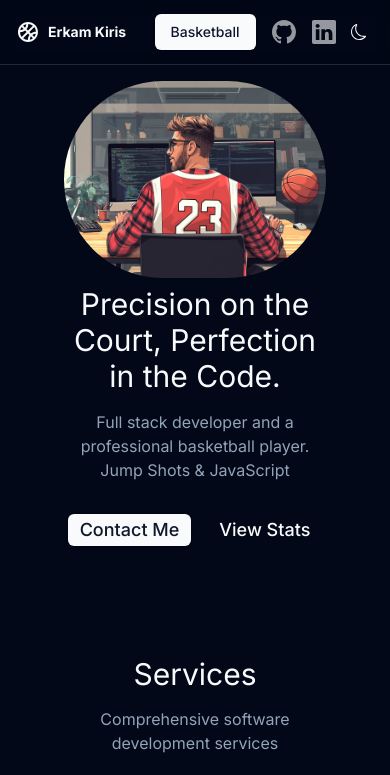
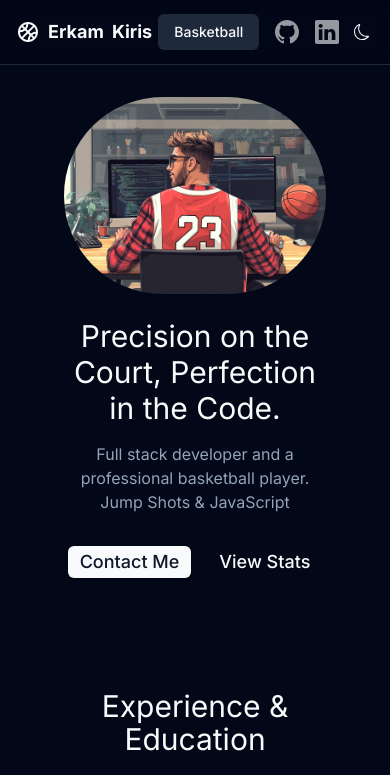
Before and after one commit to erkamkrs/portfolio-website, a Next.js app: page / in a window 390 px wide. Shown: the top 775 px of the page. Built offline with nearby package versions, Linux system fonts and the light colour scheme.

Commit message:
ref(header, footer): update name display in header and footer for consistency ref(page): adjust layout and spacing in Basketball and Developer pages ref(timeline): modify timeline component for improved responsiveness

```diff
--- a/app/basketball/page.tsx
+++ b/app/basketball/page.tsx
@@ -4,7 +4,7 @@ import Image from "next/image"
 import Link from "next/link"
 import BasketballImg from "@/public/basketball.jpg"
 import { Button } from "@/components/ui/button"
-import {Card} from "@/components/ui/card"
+import { Card } from "@/components/ui/card"
 import Contact from "@/components/contact"
 import Experience from "@/components/player/experience"
 import Stats from "@/components/player/stats"
@@ -60,10 +60,10 @@ export default function BasketballPage() {
         </div>
       </section>
 
-       {/* Hero Mobile Section */}
-       <section className="my-4 flex items-center lg:hidden">
+      {/* Hero Mobile Section */}
+      <section className="my-4 flex items-center lg:hidden">
         <div className="container flex flex-col items-center gap-2 w-3/4 mx-auto">
-        <div className="w-full">
+          <div className="w-full py-4">
             <Image
               src={BasketballImg}
               alt="Hero"
@@ -75,7 +75,7 @@ export default function BasketballPage() {
           </div>
           <div className="flex flex-col items-center text-center">
             <h1 className="font-heading text-3xl sm:text-3xl md:text-4xl">
-            Precision on the Court, Perfection in the Code.
+              Precision on the Court, Perfection in the Code.
             </h1>
             <p className="mt-4 text-muted-foreground sm:text-lg">
               Full stack developer and a professional basketball player.<br />
@@ -83,10 +83,10 @@ export default function BasketballPage() {
             </p>
             <div className="flex flex-row mt-8 space-x-4">
               <Button asChild size="sm" className="text-lg">
-              <Link href="#highlights">Watch Highlights</Link>
+                <Link href="#highlights">Watch Highlights</Link>
               </Button>
               <Button asChild size="sm" variant="ghost" className="text-lg">
-              <Link href="#stats">View Stats</Link>
+                <Link href="#stats">View Stats</Link>
               </Button>
             </div>
           </div>
@@ -94,11 +94,13 @@ export default function BasketballPage() {
         </div>
       </section>
 
+      {/* Experience Timeline Section */}
+      <Experience />
+
       {/* Stats Section */}
       <Stats />
 
-      {/* Experience Timeline Section */}
-      <Experience />
+
 
       {/* Highlights Section */}
       <section id="highlights" className="container py-8 md:py-12 lg:py-24">
--- a/app/page.tsx
+++ b/app/page.tsx
@@ -46,7 +46,7 @@ export default function DeveloperPage() {
       {/* Hero Mobile Section */}
       <section className="my-4 flex items-center lg:hidden">
         <div className="container flex flex-col items-center gap-2 ">
-        <div className="w-full">
+        <div className="w-full py-4">
             <Image
               src={DeveloperImg}
               alt="Hero"
@@ -77,11 +77,12 @@ export default function DeveloperPage() {
         </div>
       </section>
 
-      {/* Services Section */}
-      <Services />
 
       {/* Experience Section */}
       <Experience />
+
+      {/* Services Section */}
+      <Services />
 
       {/* Technologies Section */}
       <Technologies />
--- a/components/site-footer.tsx
+++ b/components/site-footer.tsx
@@ -6,10 +6,11 @@ import { BsGithub, BsLinkedin } from "react-icons/bs"
 export function SiteFooter() {
   return (
     <footer className="border-t py-6 md:py-0">
-      <div className="container flex flex-col items-center justify-between gap-4 md:h-24 md:flex-row">
-        <div className="flex flex-row items-center gap-4 px-2 md:flex-row 2 md:px-0">
+      <div className="container flex flex-row justify-between gap-4 md:h-24 md:flex-row">
+        <div className="flex lg:flex-row items-center gap-2 px-2 md:flex-row 2 md:px-0">
           <BiBasketball className="h-8 w-8" />
-          <p className="font-bold text-lg">Erkam Kiris</p>
+          <p className="font-bold text-lg">Erkam</p>
+          <p className="font-bold text-lg">Kiris</p>
         </div>
         <div className="flex flex-row justify-end gap-4 w-full items-center">
           <Link href="https://github.com/erkamkrs" className="text-foreground/60 hover:text-foreground">
--- a/components/site-header.tsx
+++ b/components/site-header.tsx
@@ -35,8 +35,8 @@ export function SiteHeader() {
         <div className=" flex items-center space-x-4">
             <Link href={isBasketball ? "/basketball" : "/"} className=" flex items-center space-x-2">
               <BiBasketball className="h-6 w-6" />
-              <span className="font-bold text-sm lg:text-lg">Erkam Kiris</span>
-            </Link>
+              <p className="font-bold text-lg">Erkam</p>
+              <p className="font-bold text-lg">Kiris</p>            </Link>
           <nav className="flex hidden md:flex items-center space-x-6 text-sm font-medium">
             {navItems.map((item) => (
               <Link
@@ -54,7 +54,7 @@ export function SiteHeader() {
         </div>
         <div className="flex flex-1 items-center justify-between space-x-2 md:justify-end">
           <div className="flex flex-row justify-between gap-4 w-full items-center">
-            <Button onClick={() => router.push(isBasketball ? "/" : "/basketball")} className="ml-auto">
+            <Button variant={"secondary"} onClick={() => router.push(isBasketball ? "/" : "/basketball")} className="ml-auto">
               {isBasketball ? "Developer" : "Basketball"}
             </Button>
             <Link href="https://github.com/erkamkrs" className="text-foreground/60 hover:text-foreground">
--- a/components/timeline.tsx
+++ b/components/timeline.tsx
@@ -73,7 +73,7 @@ export function Timeline({ contents }: TimelineProps) {
   }, [])
 
   return (
-    <div ref={pageRef} className="relative lg:pt-24 my-12 max-w-[2000px] mx-auto">
+    <div ref={pageRef} className="relative lg:pt-24 my-12 mx-4 max-w-[2000px] mx-auto">
       <div className="ml-8 lg:ml-0 timeline-line absolute top-0 bottom-0 w-[2px] bg-primary/20 z-10 lg:left-1/2 transform -translate-x-1/2"></div>
       <div className="flex flex-col space-y-20">
         {contents.map((content: TimelineContent, index: number) => (
@@ -88,7 +88,7 @@ export function Timeline({ contents }: TimelineProps) {
             index % 2 === 0 ? "lg:justify-end" : "lg:justify-start"
           }`}
         >
-            <div className="year ml-8 lg:ml-0 text-5xl lg:text-6xl py-2 absolute lg:left-1/2 top-[30%] transform -translate-x-1/2 -translate-y-1/2 z-20 bg-background">
+            <div className="year ml-8 lg:ml-0 text-4xl lg:text-6xl py-2 absolute lg:left-1/2 top-[30%] transform -translate-x-1/2 -translate-y-1/2 z-20 bg-background">
               {content.year}
             </div>
             <div
```
